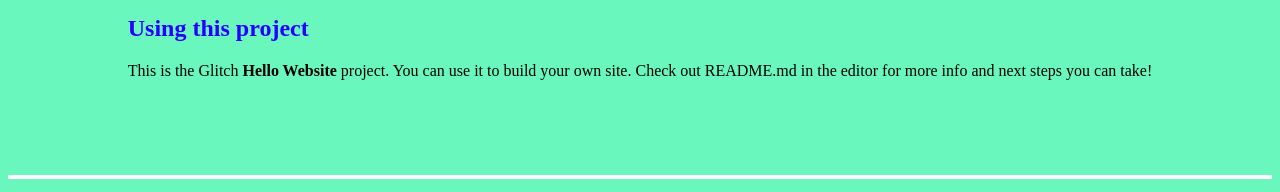
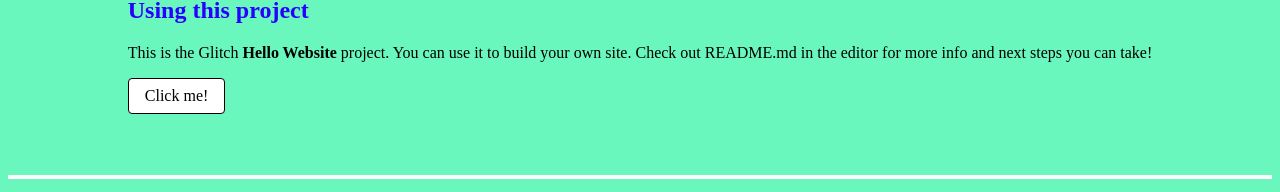
Before and after one commit to kyleyang2020/website, a plain HTML site: page index.html in a window 1280 px wide. Shown: the part 545-737 px from the top of the page. Drawn offline with Linux system fonts and the light colour scheme; a script that the page names is missing; a web font is replaced by a local one.

Commit message:
Update index.html

```diff
--- a/index.html
+++ b/index.html
@@ -76,6 +76,9 @@
             more info and next steps you can take!
           </p>
           <!-- ADD BUTTON HERE -->
+          <button>
+            Click me!
+          </button>
 
           <!-- Once you've added the button from the readme, click it in the page -->
           <!-- Check out the function in script.js to see how it works -->
```
